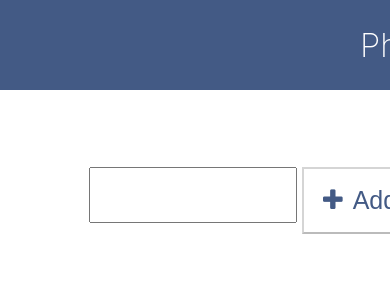
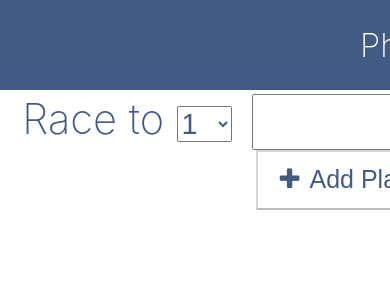
Before and after one commit to nahiyannaim/Phase-Keeper, a React (Create React App) app: page / in a window 390 px wide. Shown: the top 300 px of the page. Built offline with nearby package versions, Linux system fonts and the light colour scheme.

Commit message:
Spacing changes for better viewing

```diff
--- a/src/styles/App.css
+++ b/src/styles/App.css
@@ -11,16 +11,15 @@ body {
 .playersBoxes {
   left: 0;
   width: 75%;
-  margin-left: -22%;
-  margin-top: 1%;
+  margin-left: 0%;
+  margin-top: 3%;
   display: inline-block;
 }
 
 .phasesList {
   cursor: pointer;
-  margin-left: 80%;
-  margin-top: 2%;
-  position: fixed;
+  margin-right: 3%;
+  margin-top: 6%;
   text-align: left;
   float: right;
   font-size: 1.6rem;
@@ -53,10 +52,18 @@ body {
 }
 
 .addContainer {
-  margin-top: -4%;
-  width: 100%;
-  height: auto;
-  position: relative;
+  margin-left: 37%;
+  margin-top: 1%;
+  max-width: 18%;
+}
+
+@media all and (max-width: 950px) {
+  .addContainer {
+    float: left;
+    margin-left: 0%;
+    margin-bottom: 20%;
+    width: 100%;
+  }
 }
 
 .input {
@@ -83,38 +90,32 @@ body {
   outline: 0;
 }
 
+@media all and (max-width: 950px) {
+  .addButton {
+    margin-left: -8%;
+    width: 200px;
+    height: 60px;
+  }
+}
+
 .addButton > i {
   margin-right: 10px;
 }
 
-@media all and (max-width: 950px) {
-  .addButton {
-    height: 45%;
-    width: 50%;
-  }
-}
-
 .raceContainer {
   color: #435a85;
-  margin-top: 3%;
-  margin-left: 75%;
-  font-size: 2.4rem;
+  font-size: 2.6rem;
   font-weight: 200;
+  float: left;
+  margin-left: 0.5%;
+  margin-top: 1%;
+  min-width: 250px;
 }
 
 .race-dropdown {
   color: #435a85;
-  font-size: 1.6rem;
-  margin-left: 3%;
+  font-size: 1.8rem;
+  margin-left: 5%;
   cursor: pointer;
   outline: 0;
 }
-
-@media all and (max-width: 950px) {
-  .raceContainer {
-    float: left;
-    height: auto;
-    width: 100%;
-    margin-bottom: 5%;
-  }
-}
--- a/src/styles/dialog.css
+++ b/src/styles/dialog.css
@@ -31,6 +31,7 @@
   outline: 0;
   margin-top: 2%;
   margin-left: 36%;
+  margin-bottom: -3.5%;
   font-weight: 300;
   text-transform: uppercase;
 }
```
